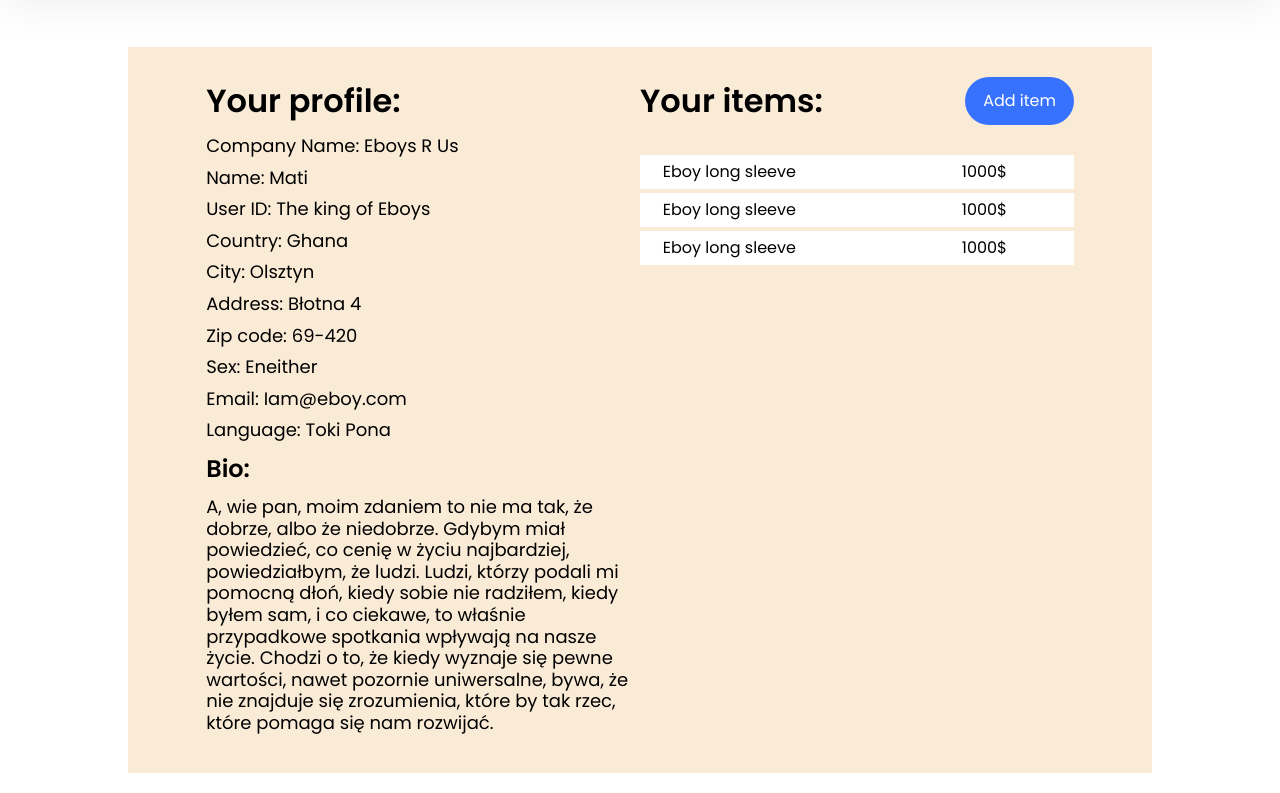
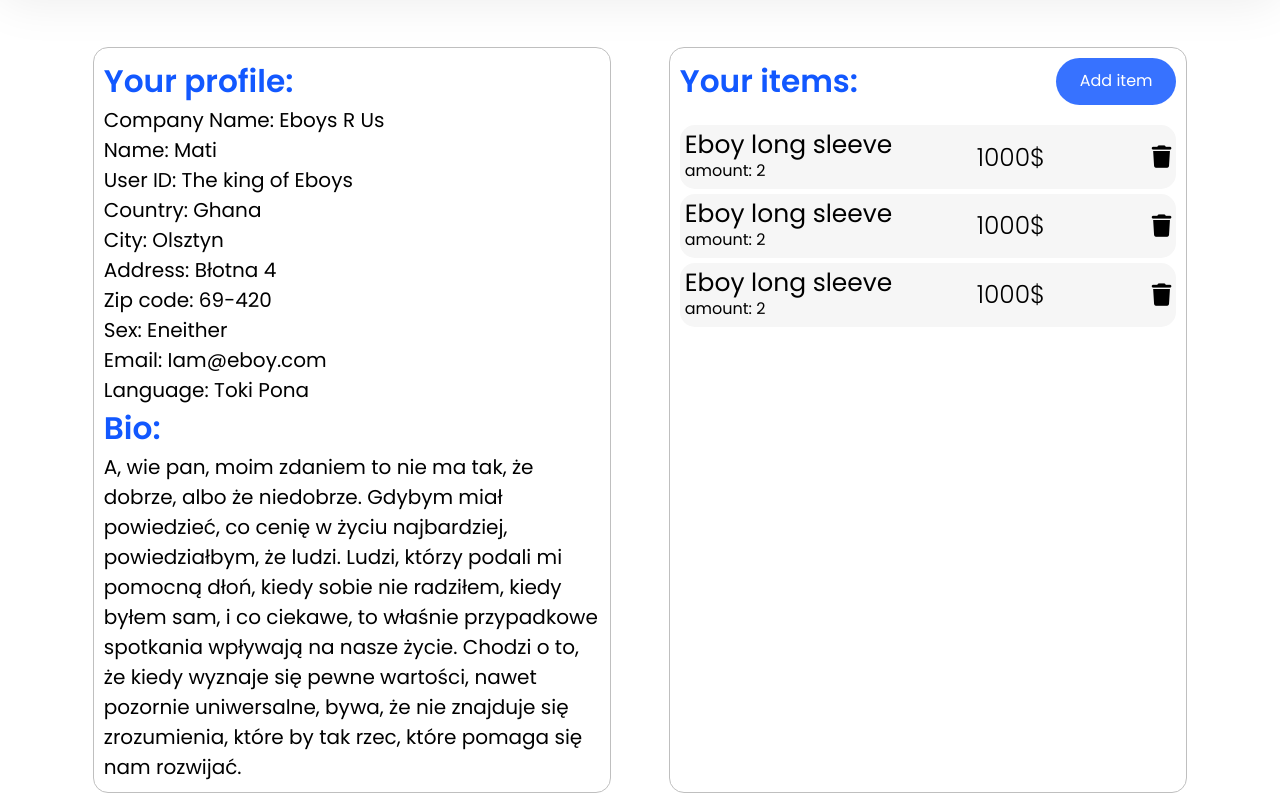
Before and after one commit to Mofante/mofante.github.io, a plain HTML site: page pages/supplier-profile.html in a window 1280 px wide. Shown: the part 103-896 px from the top of the page. Drawn offline with Linux system fonts and the light colour scheme.

Commit message:
supllier page updated

```diff
--- a/pages/supplier-profile.html
+++ b/pages/supplier-profile.html
@@ -34,8 +34,9 @@
 		</div>
 
 		<div class="profile-container">
-			<div class="details-container">
-				<h2>Your profile:</h2>
+			<div class="outer-box details-container">
+				<div class="text-container">
+					<h1>Your profile:</h1>
 					<p>Company Name: Eboys R Us</p>
 					<p>Name: Mati</p>
 					<p>User ID: The king of Eboys</p>
@@ -46,34 +47,58 @@
 					<p>Sex: Eneither</p>
 					<p>Email: Iam@eboy.com</p>
 					<p>Language: Toki Pona</p>
-				<h3>Bio:</h3>
+					<h1>Bio:</h1>
 					<p>
-					A, wie pan, moim zdaniem to nie ma tak, że dobrze, albo że niedobrze.
-					Gdybym miał powiedzieć, co cenię w życiu najbardziej, powiedziałbym,
-					że ludzi. Ludzi, którzy podali mi pomocną dłoń, kiedy sobie nie
-					radziłem, kiedy byłem sam, i co ciekawe, to właśnie przypadkowe
-					spotkania wpływają na nasze życie. Chodzi o to, że kiedy wyznaje się
-					pewne wartości, nawet pozornie uniwersalne, bywa, że nie znajduje się
-					zrozumienia, które by tak rzec, które pomaga się nam rozwijać.
+						A, wie pan, moim zdaniem to nie ma tak, że dobrze, albo że
+						niedobrze. Gdybym miał powiedzieć, co cenię w życiu najbardziej,
+						powiedziałbym, że ludzi. Ludzi, którzy podali mi pomocną dłoń, kiedy
+						sobie nie radziłem, kiedy byłem sam, i co ciekawe, to właśnie
+						przypadkowe spotkania wpływają na nasze życie. Chodzi o to, że kiedy
+						wyznaje się pewne wartości, nawet pozornie uniwersalne, bywa, że nie
+						znajduje się zrozumienia, które by tak rzec, które pomaga się nam
+						rozwijać.
 					</p>
 				</div>
-			<div class="items-container">
+			</div>
+			<div class="items-container outer-box">
+				<div class="text-container">
 					<div class="items-header">
-					<h2>Your items:</h2>
-					<a class="button" href="/pages/new-product.html">Add item</a>
+						<h1>Your items:</h1>
+						<a class="button" id="add-button" href="/pages/new-product.html"
+							>Add item</a
+						>
 					</div>
 					<div class="products-container">
-					<div class="product">
+						<div class="product inner-box">
+							<div class="name-amount-container">
 								<div class="product-name">Eboy long sleeve</div>
+								<div class="product-amount">amount: 2</div>
+							</div>
+							<div class="price-button-container">
 								<div class="product-price">1000$</div>
+								<i class="fa-solid fa-trash"></i>
 							</div>
-					<div class="product">
+						</div>
+						<div class="product inner-box">
+							<div class="name-amount-container">
 								<div class="product-name">Eboy long sleeve</div>
+								<div class="product-amount">amount: 2</div>
+							</div>
+							<div class="price-button-container">
 								<div class="product-price">1000$</div>
+								<i class="fa-solid fa-trash"></i>
 							</div>
-					<div class="product">
+						</div>
+						<div class="product inner-box">
+							<div class="name-amount-container">
 								<div class="product-name">Eboy long sleeve</div>
+								<div class="product-amount">amount: 2</div>
+							</div>
+							<div class="price-button-container">
 								<div class="product-price">1000$</div>
+								<i class="fa-solid fa-trash"></i>
+							</div>
+						</div>
 					</div>
 				</div>
 			</div>
--- a/styles/supplier-profile.css
+++ b/styles/supplier-profile.css
@@ -6,46 +6,35 @@
 }
 
 .profile-container {
-	background-color: antiquewhite;
-	width: 80vw;
-	height: fit-content;
-	min-height: 70vh;
+	width: 90vw;
 	display: flex;
 	flex-direction: row;
-	justify-content: center;
+	justify-content: space-around;
 	margin: auto;
 	margin-top: 50px;
-	padding: 30px;
+}
+
+.text-container {
+	padding: 10px;
 }
 
 .details-container p {
-	font-size: large;
-	line-height: 1.2em;
-	margin-bottom: 10px;
-}
-.profile-container h2 {
-	font-size: xx-large;
-	font-weight: 600;
-	margin-bottom: 10px;
+	font-size: 1.25rem;
 }
 
-.profile-container h3 {
-	font-size: x-large;
-	font-weight: 600;
-	margin-bottom: 10px;
-}
 .details-container {
 	width: 45%;
 	display: flex;
 	flex-direction: column;
 	justify-content: space-between;
+	height: fit-content;
 }
 
 .items-container {
 	width: 45%;
-	display: flex;
-	flex-direction: column;
-	justify-content: space-between;
+	height: 100%;
+	overflow-y: scroll;
+	height: inherit;
 }
 
 .items-header {
@@ -55,40 +44,52 @@
 	margin-bottom: 20px;
 }
 
-.button {
-	background-color: #04aa6d;
-	height: 48px;
-	border: none;
-	cursor: pointer;
-	width: 25%;
-	text-decoration: none;
-	color: white;
-	text-align: center;
-	line-height: 48px;
-}
 .product {
-	background-color: white;
+	min-height: 4rem;
+	height: fit-content;
 	width: 100%;
 	padding: 1%;
 	margin-bottom: 1%;
 	display: flex;
-	flex-direction: row;
 	align-items: center;
 	justify-content: space-between;
 }
 
+.name-amount-container {
+	display: flex;
+	flex-direction: column;
+}
+
 .product-name {
-	width: 40%;
-	text-align: center;
+	color: black;
+	font-weight: 400;
+	font-size: 1.56rem;
+	line-height: 1.7rem;
 }
 
 .product-price {
-	width: 40%;
-	text-align: center;
+	font-weight: 300;
+	font-size: 1.56rem;
 }
 
-.products-container {
-	height: 100%;
+.price-button-container i {
+	font-size: 1.4rem;
+}
+
+.price-button-container {
+	height: 3rem;
+	display: flex;
+	width: 40%;
+	justify-content: space-between;
+	align-items: center;
+}
+
+#add-button {
+	text-decoration: none;
+	text-align: center;
+	min-width: 120px;
+	width: 20%;
+	padding: 10px;
 }
 
 @media (max-width: 800px) {
@@ -99,17 +100,18 @@
 
 	.details-container {
 		width: 100%;
+		margin-bottom: 20px;
 	}
 
 	.items-container {
 		width: 100%;
 	}
 
-	.items-header {
-		flex-direction: column;
-		align-items: center;
-	}
 	.button {
 		width: 80%;
 	}
+	#add-button {
+		min-width: none;
+		height: 50px;
+	}
 }
```
Lines whose indentation alone changed are shown as unchanged.
